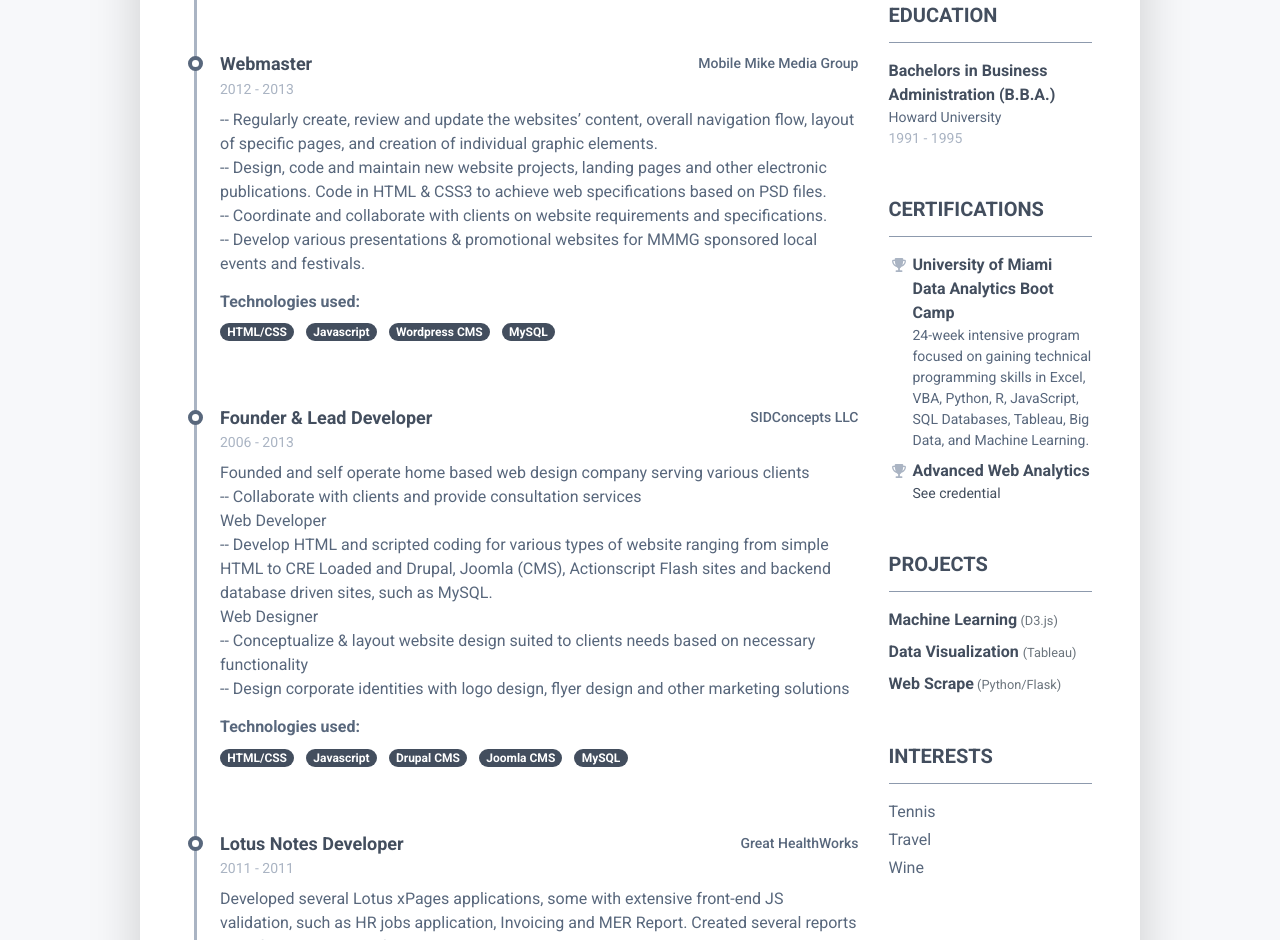
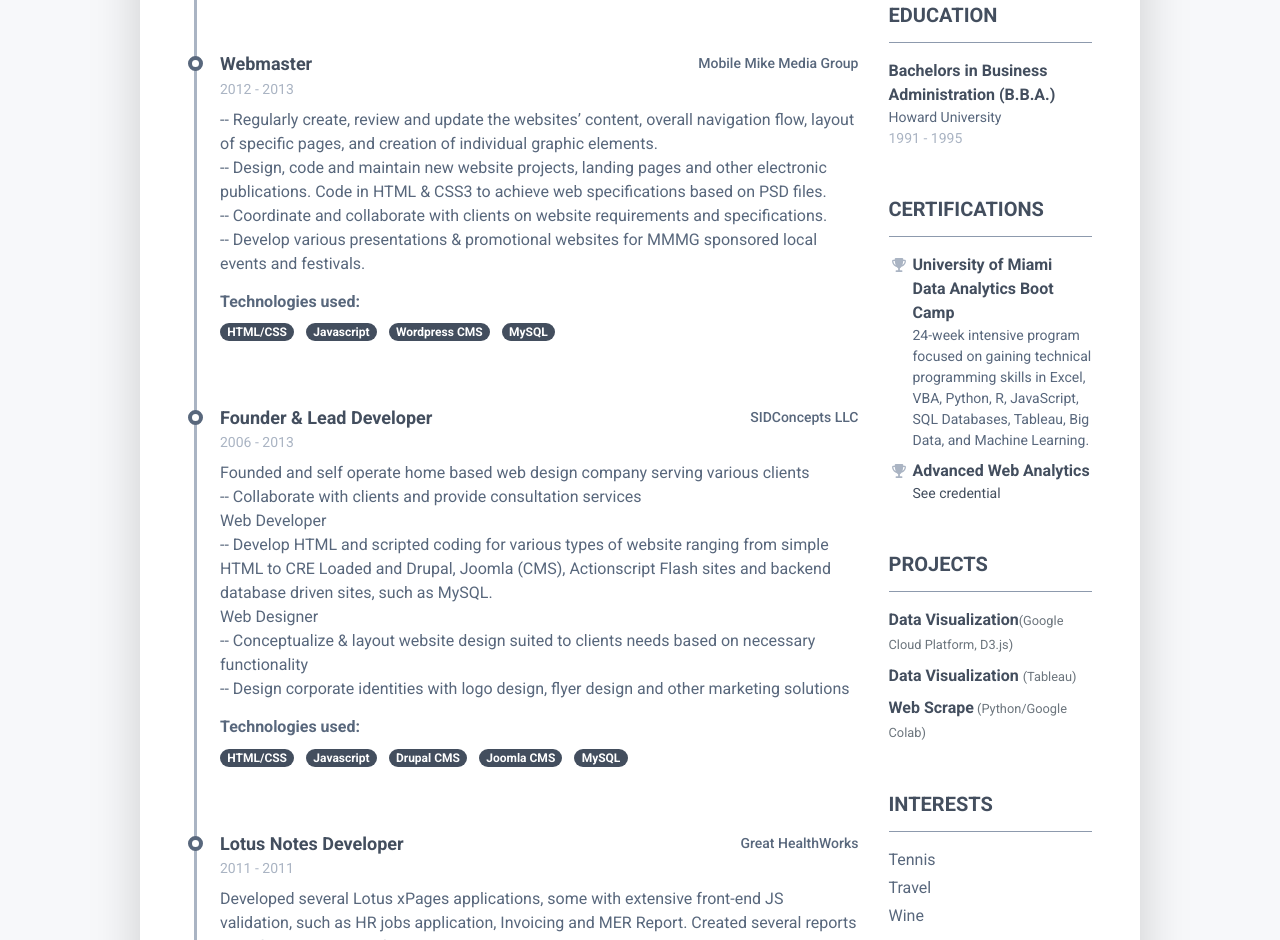
Before and after one commit to sbaroulette-web/sbaroulette-web.github.io, a plain HTML site: page resume/index.html in a window 1280 px wide. Shown: the part 1034-1974 px from the top of the page. Drawn offline with Linux system fonts and the light colour scheme.

Commit message:
update to resume

```diff
--- a/resume/index.html
+++ b/resume/index.html
@@ -53,7 +53,7 @@
 			    <section class="resume-section summary-section mb-5">
 				    <h2 class="resume-section-title text-uppercase font-weight-bold pb-3 mb-3">Career Summary</h2>
 				    <div class="resume-section-content">
-					    <p class="mb-0">Highly motivated web professional currently expanding programming language proficiencies with a focus in Data Science & Analytics. Recent graduate of the University of Miami Data Analytics Boot Camp (July 2020).<br/>
+					    <p class="mb-0">Highly motivated web professional currently expanding programming language proficiencies with a focus in Data Analytics. Recent graduate of the University of Miami Data Analytics Boot Camp (July 2020).<br/>
 							Web developer with full stack technical and managerial experience, coupled with excellent communication and interpersonal skills. Proficient in hand coding HTML, CSS, Javascript, SQL, and Python. </p>
 				    </div>
 			    </section><!--//summary-section-->
@@ -286,10 +286,10 @@
 						    <h2 class="resume-section-title text-uppercase font-weight-bold pb-3 mb-3">Projects</h2>
 						    <div class="resume-section-content">
 							    <ul class="list-unstyled resume-lang-list">
-								    <li class="mb-2"><span class="resume-lang-name font-weight-bold">Machine Learning</span><small class="text-muted font-weight-normal"> (D3.js)</small></li>
+								    <li class="mb-2"><span class="resume-lang-name font-weight-bold"><a href="https://www.sbaroulette-web.info" target = "_blank">Data Visualization</a></span><small class="text-muted font-weight-normal">(Google Cloud Platform, D3.js)</small></a></li>
 								    <li class="mb-2 align-middle"><span class="resume-lang-name font-weight-bold"><a href="https://public.tableau.com/profile/staceyb3409#!/vizhome/Project3_15940900368580/ByUSState" target = "_blank">Data Visualization</span> <small class="text-muted font-weight-normal">(Tableau)</small></a></li>
-								    <li class="mb-2"><span class="resume-lang-name font-weight-bold"><a href="https://colab.research.google.com/drive/1G-qDZqd28ydYeM4fmYZnK42NcEDy-Ona?usp=sharing" target = "_blank">Web Scrape</span><small class="text-muted font-weight-normal"> (Python/Flask)</small></a></li>
-							    </ul>
+									<li class="mb-2"><span class="resume-lang-name font-weight-bold"><a href="https://colab.research.google.com/drive/1G-qDZqd28ydYeM4fmYZnK42NcEDy-Ona?usp=sharing" target = "_blank">Web Scrape</span><small class="text-muted font-weight-normal"> (Python/Google Colab)</small></a></li>
+								</ul>
 						    </div>
 					    </section><!--//language-section-->
 					    <section class="resume-section interests-section mb-5">
```
Also changed, not shown: 1 other file.
